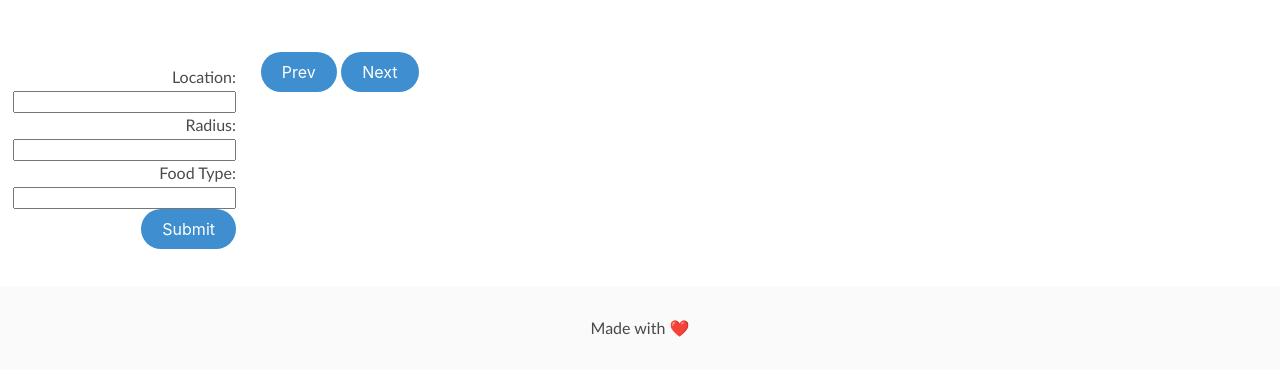
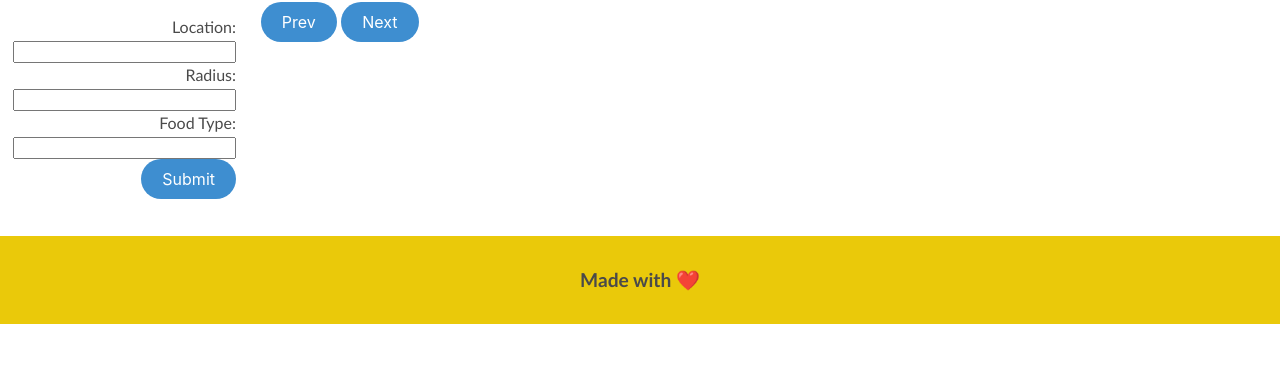
Before and after one commit to LeinadZz/Bottoms-Up-API, a plain HTML site: page index.html in a window 1280 px wide. Shown: the part 872-1242 px from the top of the page. After the commit the page ends 1196 px from the top, so only its background shows below. Drawn offline with nearby package versions, Linux system fonts and the light colour scheme; no server answers.

Commit message:
Fixed header and footer color

```diff
--- a/assets/style.css
+++ b/assets/style.css
@@ -1,9 +1,10 @@
 :root {
     --main-color: #424f64;
+    --header\footer-color: rgb(234, 201, 10)
 }
 
 header {
-    background-color: #aebe41;
+    background-color: var(--header\footer-color);
     border-bottom: #000;
     border-style: solid;
 }
@@ -37,19 +38,25 @@ header {
 }
 
 .hero {
-    height: 700px;
+    height: 650px;
     width: 100%;
     margin-bottom: 55px;
-    background-image: url("https://img1.wsimg.com/isteam/ip/f3cf8c90-55f9-4f60-8452-a16455702930/AdobeStock_132508411.jpeg/:/rs=h:1000,cg:true,m");
+    background-image: url("https://www.roamingtheusa.com/wp-content/uploads/2021/06/beer-tasting-1024x682.jpg");
     background-size: cover;
     background-position: center;
 }
 
 .footer {
+    background-color: var(--header\footer-color);
     padding: 30px;
     clear: both;
     font-family: 'Trebuchet MS', 'Lucida Sans Unicode', 'Lucida Grande', 'Lucida Sans', Arial, sans-serif;
     text-align: center;
+}
+
+.footer h2 {
+    font-weight: bolder;
+    font-size: larger;
 }
 
 #inputs{
--- a/index.html
+++ b/index.html
@@ -53,8 +53,8 @@
     </main>
 
 
-    <footer>
-        <h2 class="footer">Made with ❤️</h2>
+    <footer class="footer">
+        <h2>Made with ❤️</h2>
     </footer>
 
     <script src="https://ajax.aspnetcdn.com/ajax/jQuery/jquery-3.4.1.min.js"></script>
```
